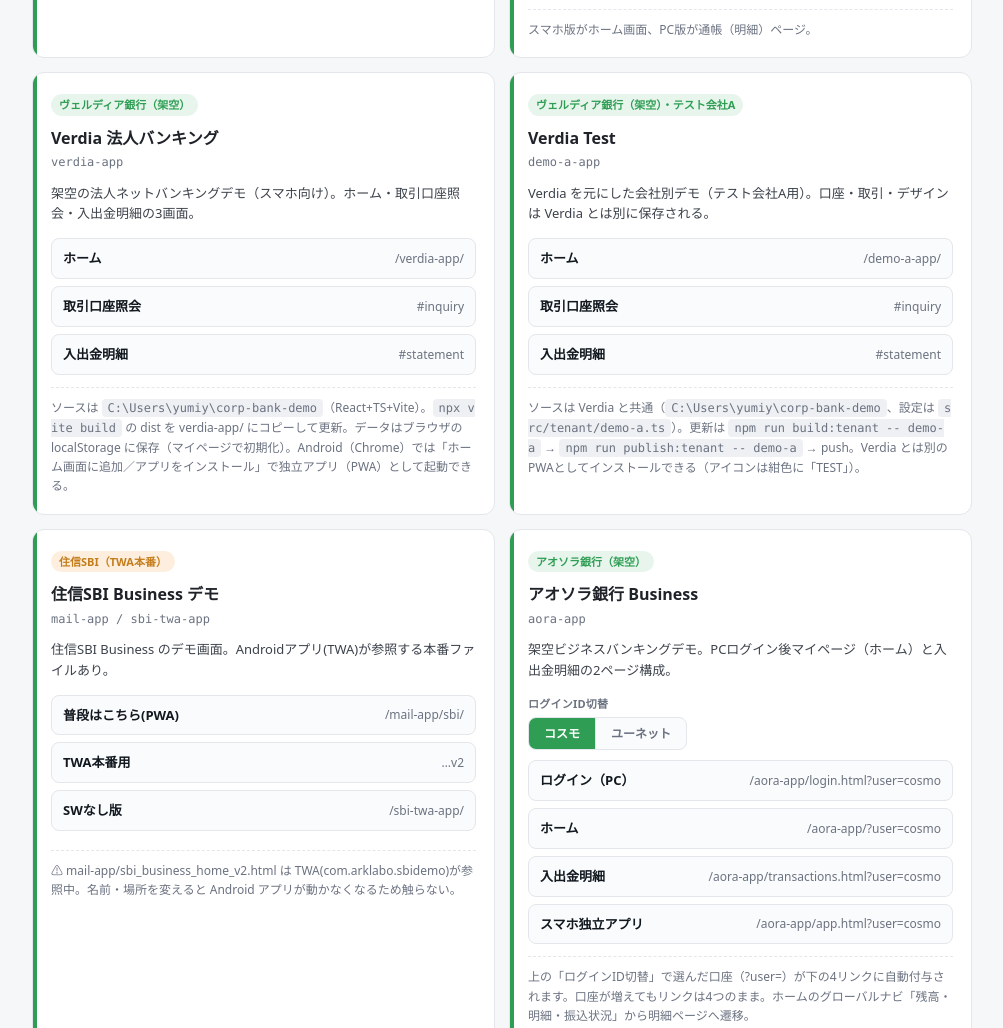
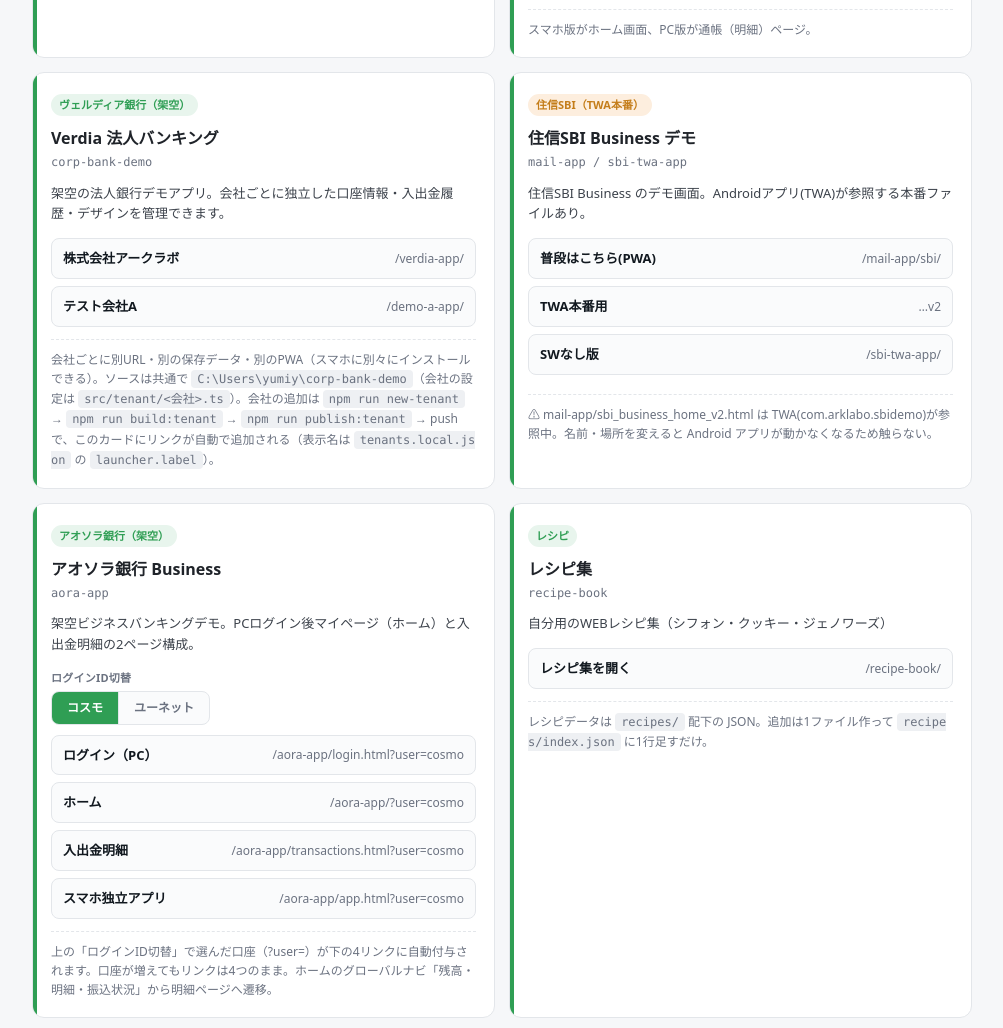
Before and after one commit to nakagiri3019-design/nakagiri3019-design.github.io, a plain HTML site: page index.html in a window 1280 px wide. Shown: the part 1148-2176 px from the top of the page, without its empty margins (138-1141 px from the left). Drawn offline with Linux system fonts and the light colour scheme; no server answers.

Commit message:
ランチャー: Verdia と Verdia Test のカードを「Verdia 法人バンキング」1枚に統合（株式会社アークラボ /verdia-app/・テスト会社A /demo-a-app/）。会社リンクは自動生成
Co-Authored-By: Claude Opus 5.5 <noreply@anthropic.com>

```diff
--- a/index.html
+++ b/index.html
@@ -130,25 +130,15 @@
       </div>
       <div class="card pages">
         <span class="pill pages">ヴェルディア銀行（架空）</span>
-        <div class="name">Verdia 法人バンキング</div><div class="repo">verdia-app</div>
-        <div class="desc">架空の法人ネットバンキングデモ（スマホ向け）。ホーム・取引口座照会・入出金明細の3画面。</div>
+        <div class="name">Verdia 法人バンキング</div><div class="repo">corp-bank-demo</div>
+        <div class="desc">架空の法人銀行デモアプリ。会社ごとに独立した口座情報・入出金履歴・デザインを管理できます。</div>
         <div class="entries">
-          <a class="entry" href="https://nakagiri3019-design.github.io/verdia-app/" target="_blank">ホーム <span class="who">/verdia-app/</span></a>
-          <a class="entry" href="https://nakagiri3019-design.github.io/verdia-app/#inquiry" target="_blank">取引口座照会 <span class="who">#inquiry</span></a>
-          <a class="entry" href="https://nakagiri3019-design.github.io/verdia-app/#statement" target="_blank">入出金明細 <span class="who">#statement</span></a>
+          <!-- verdia-launcher:begin（自動生成：corp-bank-demo の npm run launcher。手で編集しない） -->
+          <a class="entry" href="https://nakagiri3019-design.github.io/verdia-app/" target="_blank">株式会社アークラボ <span class="who">/verdia-app/</span></a>
+          <a class="entry" href="https://nakagiri3019-design.github.io/demo-a-app/" target="_blank">テスト会社A <span class="who">/demo-a-app/</span></a>
+          <!-- verdia-launcher:end -->
         </div>
-        <div class="note">ソースは <code>C:\Users\yumiy\corp-bank-demo</code>（React+TS+Vite）。<code>npx vite build</code> の dist を verdia-app/ にコピーして更新。データはブラウザの localStorage に保存（マイページで初期化）。Android（Chrome）では「ホーム画面に追加／アプリをインストール」で独立アプリ（PWA）として起動できる。</div>
-      </div>
-      <div class="card pages">
-        <span class="pill pages">ヴェルディア銀行（架空）・テスト会社A</span>
-        <div class="name">Verdia Test</div><div class="repo">demo-a-app</div>
-        <div class="desc">Verdia を元にした会社別デモ（テスト会社A用）。口座・取引・デザインは Verdia とは別に保存される。</div>
-        <div class="entries">
-          <a class="entry" href="https://nakagiri3019-design.github.io/demo-a-app/" target="_blank">ホーム <span class="who">/demo-a-app/</span></a>
-          <a class="entry" href="https://nakagiri3019-design.github.io/demo-a-app/#inquiry" target="_blank">取引口座照会 <span class="who">#inquiry</span></a>
-          <a class="entry" href="https://nakagiri3019-design.github.io/demo-a-app/#statement" target="_blank">入出金明細 <span class="who">#statement</span></a>
-        </div>
-        <div class="note">ソースは Verdia と共通（<code>C:\Users\yumiy\corp-bank-demo</code>、設定は <code>src/tenant/demo-a.ts</code>）。更新は <code>npm run build:tenant -- demo-a</code> → <code>npm run publish:tenant -- demo-a</code> → push。Verdia とは別のPWAとしてインストールできる（アイコンは紺色に「TEST」）。</div>
+        <div class="note">会社ごとに別URL・別の保存データ・別のPWA（スマホに別々にインストールできる）。ソースは共通で <code>C:\Users\yumiy\corp-bank-demo</code>（会社の設定は <code>src/tenant/&lt;会社&gt;.ts</code>）。会社の追加は <code>npm run new-tenant</code> → <code>npm run build:tenant</code> → <code>npm run publish:tenant</code> → push で、このカードにリンクが自動で追加される（表示名は <code>tenants.local.json</code> の <code>launcher.label</code>）。</div>
       </div>
       <div class="card pages">
         <span class="pill warn">住信SBI（TWA本番）</span>
```
